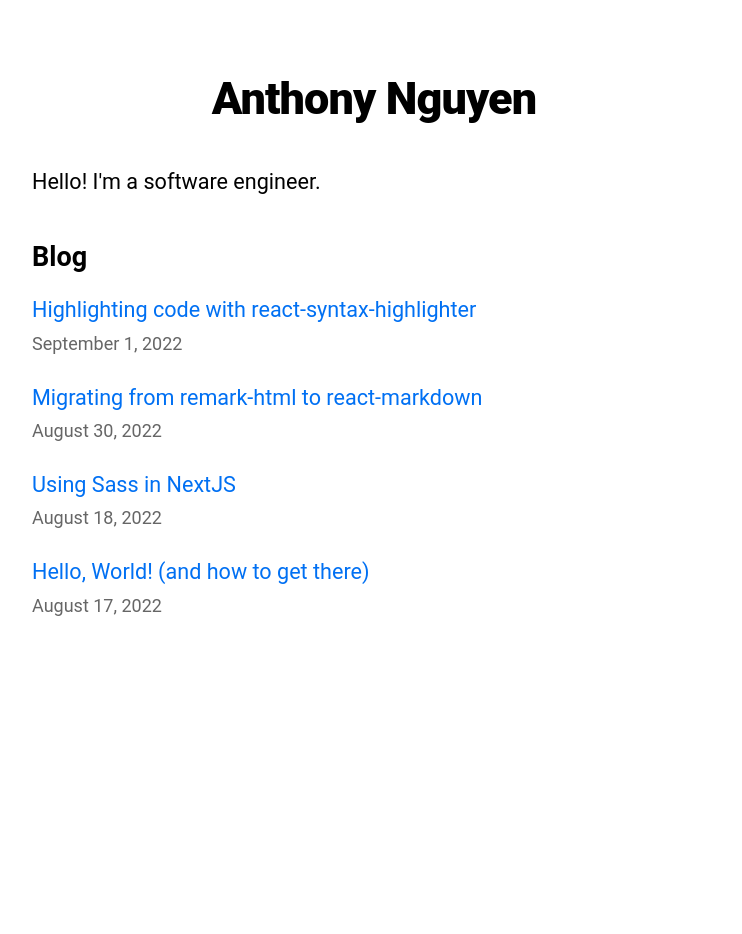
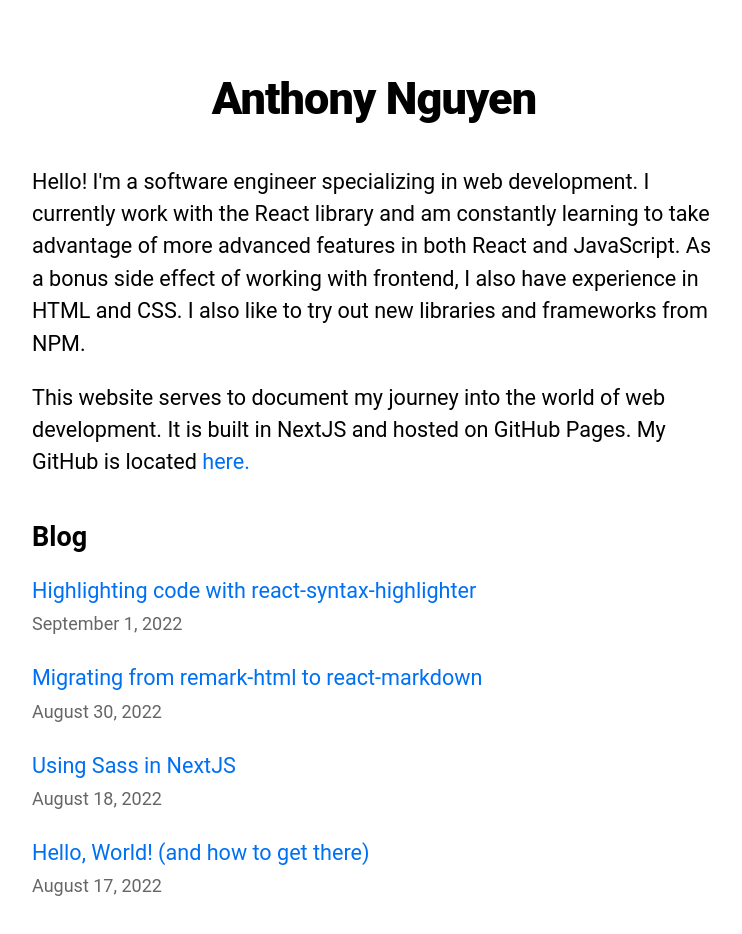
Before and after one commit to tonanth/personal-site, a Next.js app: page / in a window 1280 px wide. Shown: the top 934 px of the page, without its empty margins (266-1008 px from the left). Before the commit the page ends 800 px from the top, so only its background shows below. Built offline with nearby package versions, Linux system fonts and the light colour scheme.

Commit message:
Rename index.js to index.tsx for TypeScript support

```diff
--- a/pages/index.js
+++ b/pages/index.tsx
@@ -24,7 +24,16 @@ export default function Home({ allPostsData }) {
       <section className={utilStyles.headingMd}>
         <p><a href='github.com/tonanth'></a></p>
         <p>
-          Hello! I'm a software engineer.
+          Hello! I'm a software engineer specializing in web development. I currently work with the React library and am constantly learning to take advantage of more advanced features in both React and JavaScript.
+
+          As a bonus side effect of working with frontend, I also have experience in HTML and CSS.
+
+          I also like to try out new libraries and frameworks from NPM.
+        </p>
+        <p>
+          This website serves to document my journey into the world of web development. It is built in NextJS and hosted on GitHub Pages.
+
+          My GitHub is located <a href='https://github.com/tonanth'>here.</a>
         </p>
       </section>
       <section className={`${utilStyles.headingMd} ${utilStyles.padding1px}`}>
```
